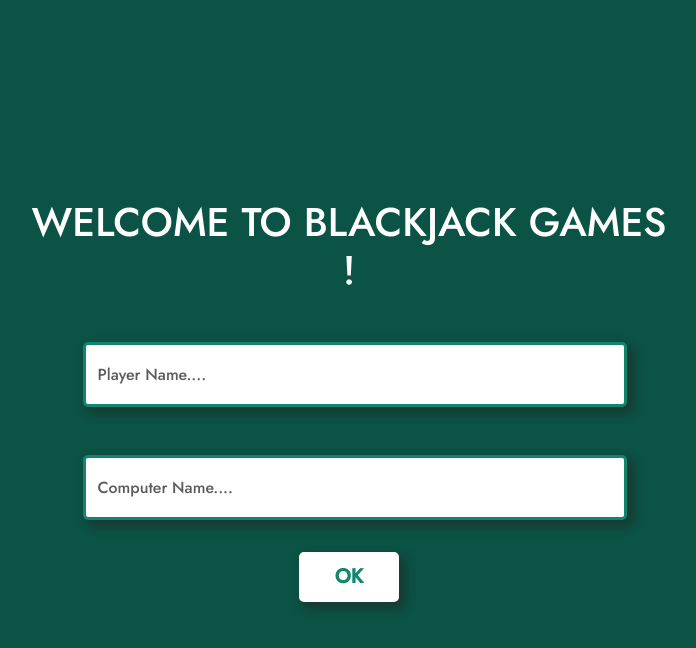
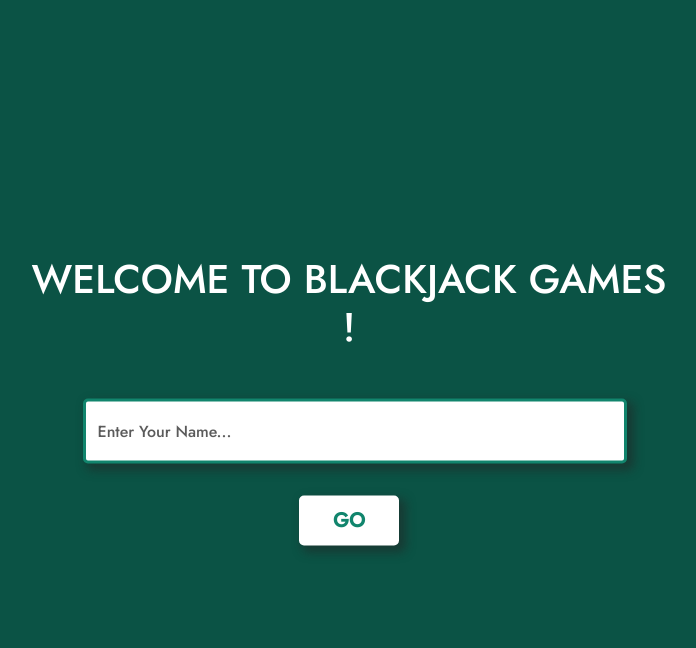
Before and after one commit to FhLk/BlackJack-Game, a Vue app: page / in a window 1280 px wide. Both pictures are taken after a click on the button "Play". Shown: the top 648 px of the page, without its empty margins (291-987 px from the left). Built offline with nearby package versions, Linux system fonts and the light colour scheme.

Commit message:
change button add name

```diff
--- a/src/components/App.vue
+++ b/src/components/App.vue
@@ -14,7 +14,7 @@ function randomCard(arr){
 
 //Oject of Player
 const player=reactive({name:'',score:0,round:[]})
-const bot=reactive({name:'',score:0,round:[]})
+const bot=reactive({name:'Computer',score:0,round:[]})
 
 //Card of Player
 const cardOfplayer=ref([])
@@ -243,6 +243,12 @@ const play=()=>{
   }
 }
 
+//use to alert empty name
+const go = (playerName)=>{
+  (playerName=='' ? alert("Please enter your player name!!") : play())
+}
+
+
 const winGame=(scoreplayer,scorebot)=>{
   if(scoreplayer == 2){
     GameField.value=false
@@ -299,25 +305,15 @@ const closeHistory = () => {
         <h1>WELCOME TO BLACKJACK GAMES !</h1>
       </div>
       <div class="field-name-text">
-        <!--<label class="field-name-text-text">Player Name :</label>-->
         <input
           type="text"
-          placeholder="Player Name...."
+          placeholder="Enter Your Name..."
           v-model="player.name"
           class="field-name-text-text-input"
         />
       </div>
-      <div class="field-name-text">
-        <!--<label class="field-name-text-text">Computer Name :</label>-->
-        <input
-          type="text"
-          placeholder="Computer Name...."
-          v-model="bot.name"
-          class="field-name-text-text-input"
-        />
-      </div>
       <div class="ok-button-div">
-        <button @click="play" class="ok-button" :disabled="CheckName(player.name,bot.name)">OK</button>
+        <button @click="go(player.name)" class="ok-button" >GO</button>
       </div>
     </div>
 
```
Also changed, not shown: 1 other file (tests, documents, lock files or other folders).
